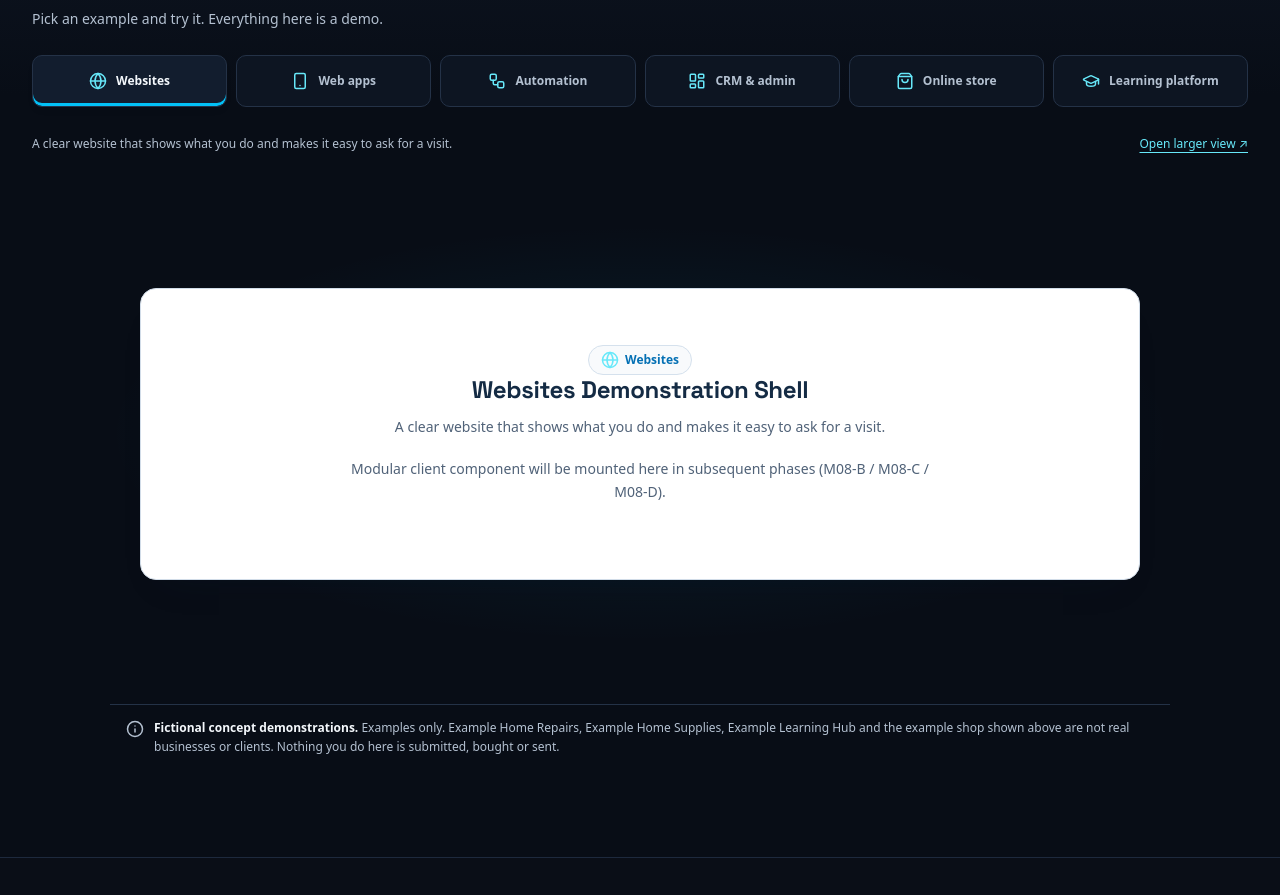
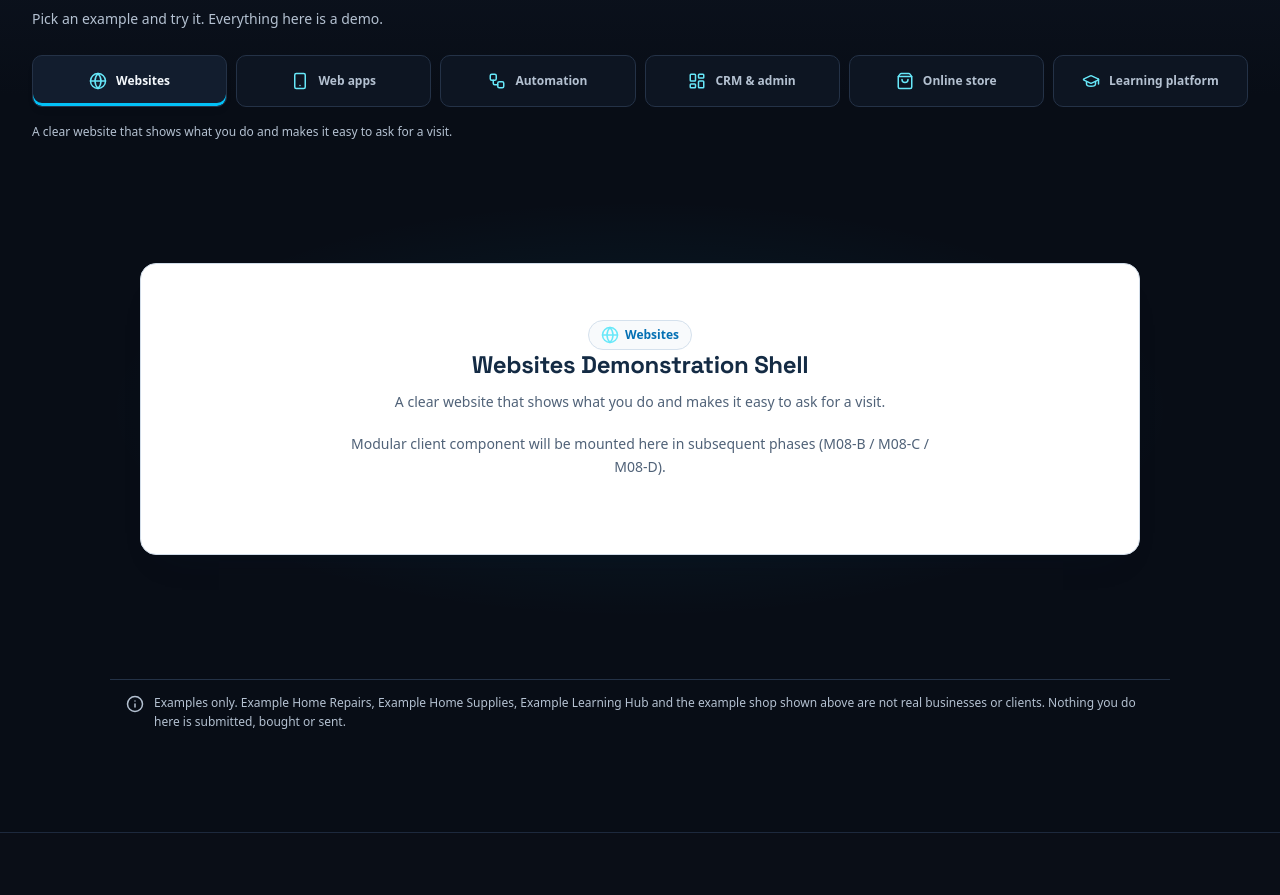
Before and after one commit to yash-wd/ycn-labs-site, a Next.js app: page /m08-preview in a window 1280 px wide. Shown: the part 802-1697 px from the top of the page. Built offline with nearby package versions, Linux system fonts and the light colour scheme; a web font is replaced by a local one.

Commit message:
fix(m08): align wording, remove premature enlarged view, and add dev browser tests (PR #45)

```diff
--- a/components/m08/ShowroomFoundation.module.css
+++ b/components/m08/ShowroomFoundation.module.css
@@ -99,14 +99,12 @@
   box-shadow: 0 5px 12px -10px rgba(0, 0, 0, 0.5), inset 0 -3px var(--r-btn, #02C1F7);
 }
 
-.selector:focus-visible,
-.expandBtn:focus-visible {
+.selector:focus-visible {
   outline: 3px solid var(--r-link, #035B94);
   outline-offset: 3px;
 }
 
-:global(.dark) .selector:focus-visible,
-:global(.dark) .expandBtn:focus-visible {
+:global(.dark) .selector:focus-visible {
   outline-color: var(--r-link, #67E8F9);
 }
 
@@ -121,7 +119,7 @@
   color: var(--r-link, #67E8F9);
 }
 
-/* Mode Caption & Controls */
+/* Mode Caption */
 .modeMeta {
   display: flex;
   justify-content: space-between;
@@ -141,22 +139,6 @@
   margin: 0;
 }
 
-.expandBtn {
-  border: none;
-  color: var(--r-link, #035B94);
-  background: transparent;
-  min-height: 44px;
-  text-decoration: underline;
-  text-underline-offset: 4px;
-  font-size: 12px;
-  cursor: pointer;
-  padding: 0;
-}
-
-:global(.dark) .expandBtn {
-  color: var(--r-link, #67E8F9);
-}
-
 /* Stage & Placeholder Region */
 .stage {
   min-height: 520px;
@@ -165,10 +147,6 @@
   justify-content: center;
   align-items: center;
   padding: 24px 0;
-}
-
-.stageExpanded {
-  padding-top: 8px;
 }
 
 .stage::before {
--- a/components/m08/ShowroomFoundation.tsx
+++ b/components/m08/ShowroomFoundation.tsx
@@ -1,6 +1,6 @@
 'use client';
 
-import React, { useState, useRef, useEffect, KeyboardEvent } from 'react';
+import React, { useState, useRef, KeyboardEvent } from 'react';
 import {
   Globe,
   Smartphone,
@@ -20,29 +20,10 @@ import styles from './ShowroomFoundation.module.css';
 
 export function ShowroomFoundation() {
   const [activeMode, setActiveMode] = useState<ShowroomMode>('website');
-  const [expanded, setExpanded] = useState<boolean>(false);
   const tabRefs = useRef<(HTMLButtonElement | null)[]>([]);
-  const expandBtnRef = useRef<HTMLButtonElement | null>(null);
 
   const activeIndex = SHOWROOM_MODES.findIndex((m) => m.id === activeMode);
   const activeMeta = SHOWROOM_MODES[activeIndex] || SHOWROOM_MODES[0];
-
-  useEffect(() => {
-    if (!expanded) return;
-
-    const handleGlobalKeyDown = (e: globalThis.KeyboardEvent) => {
-      if (e.key === 'Escape') {
-        e.preventDefault();
-        setExpanded(false);
-        expandBtnRef.current?.focus();
-      }
-    };
-
-    window.addEventListener('keydown', handleGlobalKeyDown);
-    return () => {
-      window.removeEventListener('keydown', handleGlobalKeyDown);
-    };
-  }, [expanded]);
 
   const handleKeyDown = (e: KeyboardEvent<HTMLButtonElement>, index: number) => {
     const count = SHOWROOM_MODES.length;
@@ -129,19 +110,9 @@ export function ShowroomFoundation() {
           })}
         </div>
 
-        {/* Mode Caption & Expand Control */}
+        {/* Mode Caption */}
         <div className={styles.modeMeta}>
           <p id="mode-caption">{activeMeta.caption}</p>
-          <button
-            ref={expandBtnRef}
-            type="button"
-            className={styles.expandBtn}
-            onClick={() => setExpanded((prev) => !prev)}
-            aria-expanded={expanded}
-            aria-label={expanded ? 'Close larger view' : 'Open larger view'}
-          >
-            {expanded ? 'Close larger view ↙' : 'Open larger view ↗'}
-          </button>
         </div>
 
         {/* Live Announcement for Screen Readers */}
@@ -160,7 +131,7 @@ export function ShowroomFoundation() {
               aria-labelledby={`tab-${mode.id}`}
               aria-label={mode.stageLabel}
               hidden={!isSelected}
-              className={`${styles.stage} ${expanded ? styles.stageExpanded : ''}`}
+              className={styles.stage}
             >
               <div className={styles.stagePlaceholder}>
                 <span className={styles.stagePlaceholderChip}>
@@ -182,9 +153,7 @@ export function ShowroomFoundation() {
         {/* Fictional Concept Disclosure Banner */}
         <div className={styles.disclosure} id="demo-disclosure">
           <Info className={styles.disclosureIcon} aria-hidden="true" />
-          <p>
-            <b>Fictional concept demonstrations.</b> {SHOWROOM_DISCLOSURE}
-          </p>
+          <p>{SHOWROOM_DISCLOSURE}</p>
         </div>
       </div>
     </section>
--- a/components/m08/showroomModes.ts
+++ b/components/m08/showroomModes.ts
@@ -53,7 +53,7 @@ export const SHOWROOM_MODES: ShowroomModeMeta[] = [
   {
     id: 'learning',
     label: 'Learning platform',
-    caption: 'Students can follow lessons at their own pace and view sample progress.',
+    caption: 'Students can follow lessons at their own pace and see their progress.',
     stageLabel: 'Example: Learning platform',
     icon: 'GraduationCap',
   },
```
Also changed, not shown: 5 other files (tests, documents, lock files or other folders).
